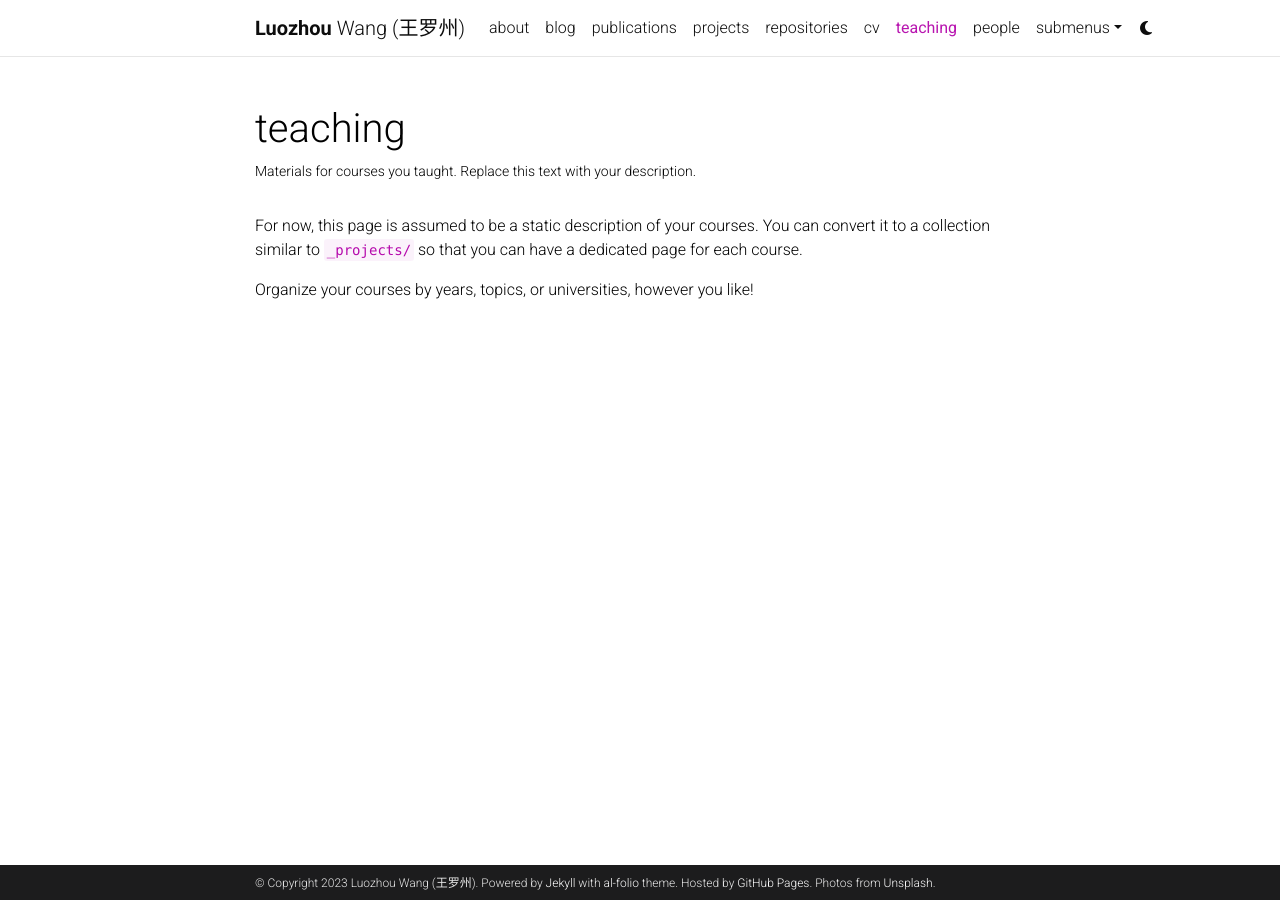
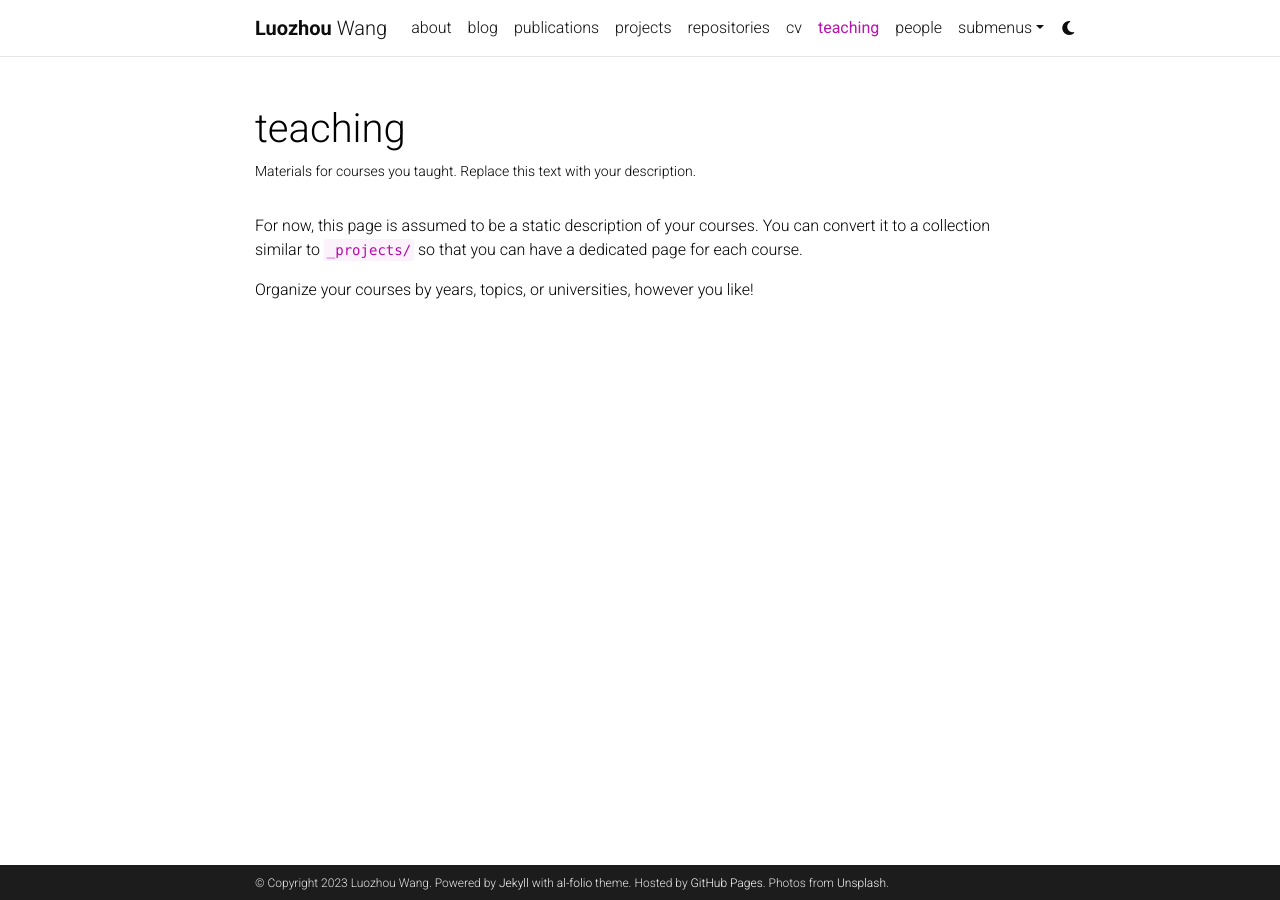
Before and after one commit to wileewang/wileewang.github.io, a Jekyll site: the page built from _pages/teaching.md, in a window 1280 px wide. Built offline with Jekyll 4.4.1, drawn with Linux system fonts in a browser that asks for light colours; comment, search, counter and statistics services are not loaded; a style sheet for code colours, icons or effects is not loaded.

Commit message:
Update _config.yml

```diff
--- a/_config.yml
+++ b/_config.yml
@@ -5,7 +5,7 @@
 title: blank # the website title (if blank, full name will be used instead)
 first_name: Luozhou
 middle_name:
-last_name: Wang (王罗州)
+last_name: Wang
 email: wileewang97@gmail.com
 description: > # the ">" symbol means to ignore newlines until "footer_text:"
   A simple, whitespace theme for academics. Based on [*folio](https://github.com/bogoli/-folio) design.
@@ -166,19 +166,19 @@
   news:
     defaults:
       layout: post
-    output: false
+    output: true
     permalink: /news/:path/
   projects:
-    output: false
+    output: true
     permalink: /projects/:path/
 
 announcements:
-  enabled: false
+  enabled: true
   scrollable: true # adds a vertical scroll bar if there are more than 3 news items
   limit: 5 # leave blank to include all the news in the `_news` folder
 
 latest_posts:
-  enabled: false
+  enabled: true
   scrollable: true # adds a vertical scroll bar if there are more than 3 new posts items
   limit: 3 # leave blank to include all the blog posts
 
@@ -272,8 +272,8 @@
 
 scholar:
 
-  last_name: [Einstein]
-  first_name: [Albert, A.]
+  last_name: [Luozhou]
+  first_name: [Wang]
 
   style: apa
   locale: en
```
